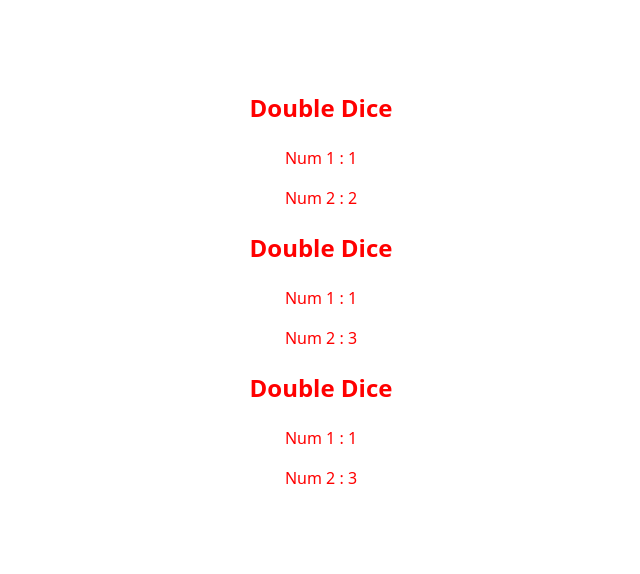
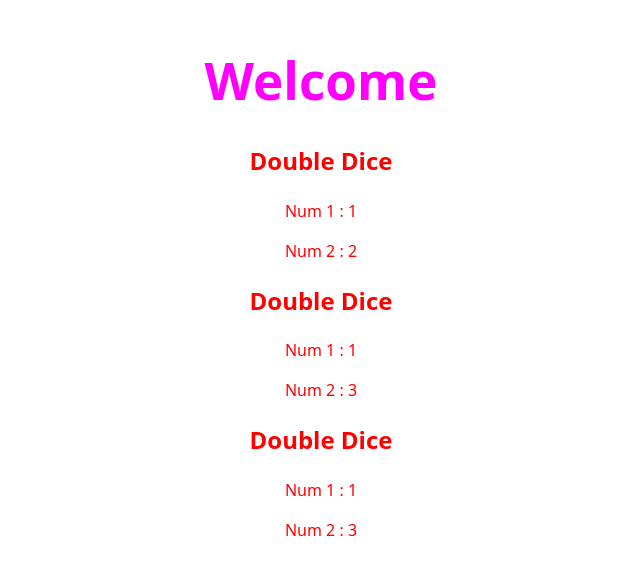
Before and after one commit to DevOlabode/Learning-React, a React (Vite) app: page / in a window 1280 px wide. Shown: the part 112-686 px from the top of the page, without its empty margins (319-959 px from the left). Built offline with nearby package versions, Linux system fonts and the light colour scheme.

Commit message:
added update

```diff
--- a/src/App.jsx
+++ b/src/App.jsx
@@ -4,9 +4,11 @@
 import Die from './die'
 import ListPicker from './ListPicker'
 import DoubleDice from './DoubleDice'
+import Heading from './Heading'
 
 function App() {
   return <div>
+    <Heading color="Magenta" text="Welcome"/>
     {/* <ListPicker values={[1,2,2,4,4]}/> */}
     <DoubleDice />
     <DoubleDice />
--- /dev/null
+++ b/src/Heading.jsx
@@ -0,0 +1,3 @@
+export default function Heading({color ='Olive', text}) {
+    return <h1 style={{color : color }}>{text}</h1>
+}
```
